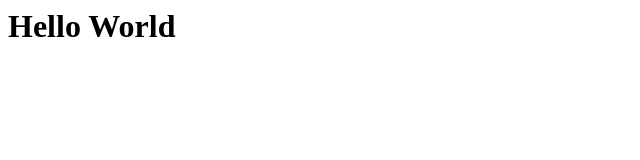
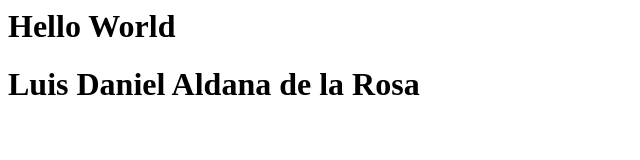
Before and after one commit to LuisDanielAldana/MyFirstRepo2020, a plain HTML site: page index.html in a window 1280 px wide. Shown: the whole page, without its empty margins (0-640 px from the left). Drawn offline with Linux system fonts and the light colour scheme.

Commit message:
Se agrego el nombre al index.html

```diff
--- a/index.html
+++ b/index.html
@@ -1,7 +1,8 @@
 <html>
 <body>
-	<head>
-	<h1>Hello World</h1>
-	</head>
+<head>
+<h1>Hello World</h1>
+<h1>Luis Daniel Aldana de la Rosa</h1>
+</head>
 </body>
 </html>
```
